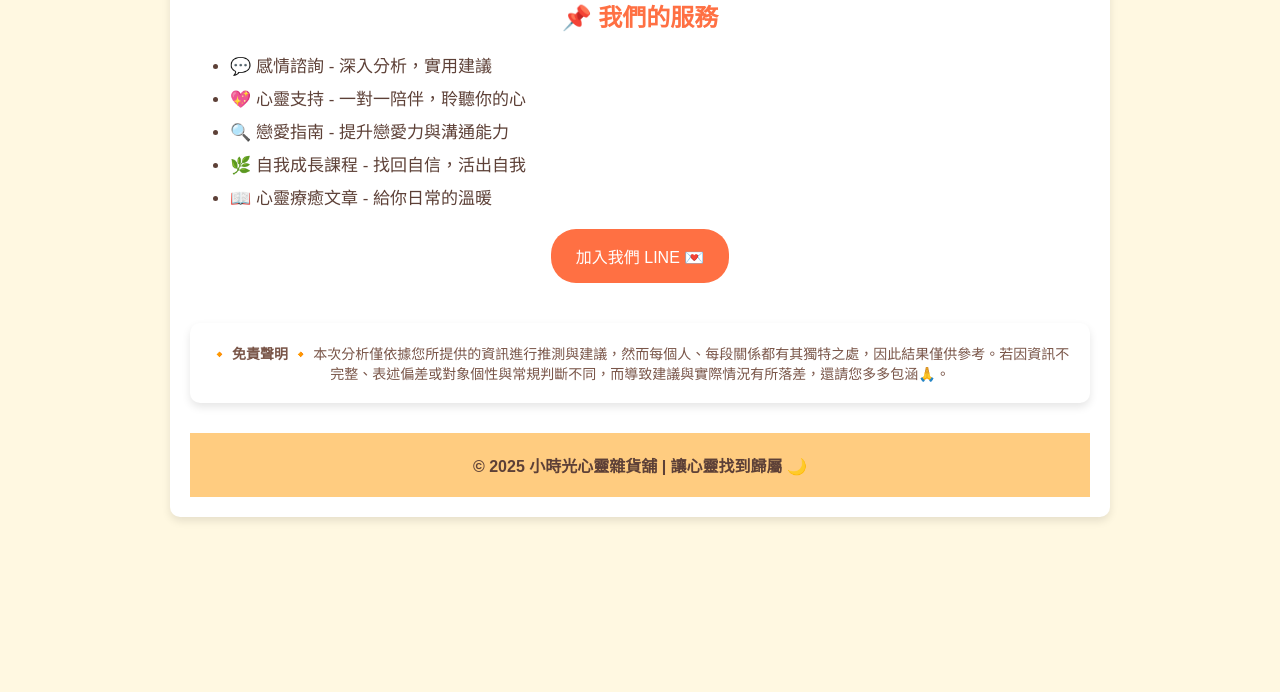
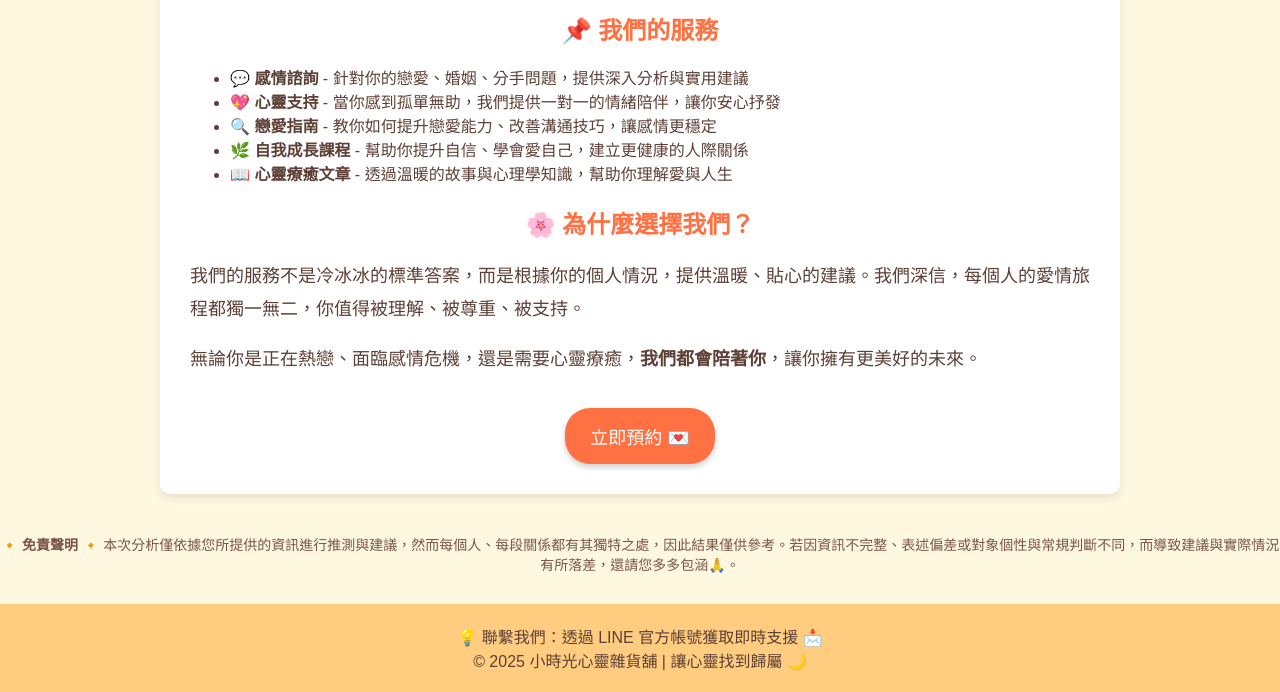
Before and after one commit to ImTimeTW/my-times, a plain HTML site: page index.html in a window 1280 px wide. Shown: the part 332-1024 px from the top of the page. Before the commit the page ends 879 px from the top, so only its background shows below. Drawn offline with Linux system fonts and the light colour scheme.

Commit message:
Add files via upload

```diff
--- a/index.html
+++ b/index.html
@@ -1,20 +1,81 @@
+
 <!DOCTYPE html>
 <html lang="zh-TW">
 <head>
     <meta charset="UTF-8">
     <meta name="viewport" content="width=device-width, initial-scale=1.0">
-  <title>小時光心靈雜貨舖 💖</title>
+    <title>小時光心靈雜貨舖 💖 | 感情諮詢與心靈支持</title>
     <style>
-    body { font-family: Arial, sans-serif; background-color: #fff8e1; color: #5d4037; margin: 0; padding: 0; }
-    header, footer { background-color: #ffcc80; text-align: center; padding: 20px; font-weight: bold; }
-    nav { background-color: #ffe0b2; text-align: center; padding: 15px; }
-    nav a { margin: 0 15px; text-decoration: none; font-size: 18px; color: #d84315; }
-    .container { max-width: 900px; margin: 30px auto; padding: 20px; background: #fff; border-radius: 10px; box-shadow: 0 4px 8px rgba(0,0,0,0.1); }
-    h2 { color: #ff7043; text-align: center; }
-    p { font-size: 18px; line-height: 1.8; }
-    ul li { font-size: 17px; margin-bottom: 8px; }
-    .cta-button { display: block; width: max-content; margin: 20px auto 0; padding: 15px 25px; background: #ff7043; color: white; text-decoration: none; border-radius: 25px; }
-    .cta-button:hover { background: #e64a19; }
+        body {
+            font-family: 'Arial', sans-serif;
+            background-color: #fff8e1;
+            color: #5d4037;
+            margin: 0;
+            padding: 0;
+            text-align: center;
+        }
+        header {
+            background-color: #ffcc80;
+            padding: 20px;
+            font-size: 26px;
+            font-weight: bold;
+        }
+        nav {
+            background-color: #ffe0b2;
+            padding: 15px;
+        }
+        nav a {
+            margin: 0 15px;
+            color: #d84315;
+            text-decoration: none;
+            font-size: 18px;
+        }
+        nav a:hover {
+            text-decoration: underline;
+        }
+        .container {
+            max-width: 900px;
+            margin: 20px auto;
+            padding: 30px;
+            background: #ffffff;
+            box-shadow: 0 4px 8px rgba(0,0,0,0.1);
+            border-radius: 10px;
+            text-align: left;
+        }
+        h2 {
+            color: #ff7043;
+            text-align: center;
+        }
+        p {
+            line-height: 1.8;
+            font-size: 18px;
+        }
+        .cta-button {
+            display: inline-block;
+            padding: 15px 25px;
+            background: #ff7043;
+            color: white;
+            text-decoration: none;
+            font-size: 18px;
+            border-radius: 25px;
+            margin-top: 15px;
+            box-shadow: 0 3px 6px rgba(0,0,0,0.2);
+        }
+        .cta-button:hover {
+            background: #e64a19;
+        }
+        footer {
+            margin-top: 30px;
+            padding: 20px;
+            background: #ffcc80;
+            text-align: center;
+        }
+        .disclaimer {
+            margin-top: 40px;
+            font-size: 14px;
+            color: #795548;
+            text-align: center;
+        }
     </style>
 </head>
 <body>
@@ -26,21 +87,28 @@
     </nav>
     <div class="container">
         <h2>✨ 讓我們陪伴你的心 ✨</h2>
-    <p>在這個快節奏的時代，感情與心靈的困惑時常讓人感到無助。我們深知，每段關係的經營都需要用心，而當你迷惘、不知所措的時候，小時光心靈雜貨舖會陪在你身邊，給你溫暖與指引。</p>
+        <p>在這個快節奏的時代，感情與心靈的困惑時常讓人感到無助。我們深知，每段關係的經營都需要用心，而當你迷惘、不知所措的時候，<strong>小時光心靈雜貨舖</strong>會陪在你身邊，給你溫暖與指引。</p>
         <h2>📌 我們的服務</h2>
         <ul>
-      <li>💬 感情諮詢 - 深入分析，實用建議</li>
-      <li>💖 心靈支持 - 一對一陪伴，聆聽你的心</li>
-      <li>🔍 戀愛指南 - 提升戀愛力與溝通能力</li>
-      <li>🌿 自我成長課程 - 找回自信，活出自我</li>
-      <li>📖 心靈療癒文章 - 給你日常的溫暖</li>
+            <li><strong>💬 感情諮詢</strong> - 針對你的戀愛、婚姻、分手問題，提供深入分析與實用建議</li>
+            <li><strong>💖 心靈支持</strong> - 當你感到孤單無助，我們提供一對一的情緒陪伴，讓你安心抒發</li>
+            <li><strong>🔍 戀愛指南</strong> - 教你如何提升戀愛能力、改善溝通技巧，讓感情更穩定</li>
+            <li><strong>🌿 自我成長課程</strong> - 幫助你提升自信、學會愛自己，建立更健康的人際關係</li>
+            <li><strong>📖 心靈療癒文章</strong> - 透過溫暖的故事與心理學知識，幫助你理解愛與人生</li>
         </ul>
-    <a href="https://line.me/ti/p/@630wabbi" class="cta-button">加入我們 LINE 💌</a>
-
-  <div class="container" style="margin-top: 40px; font-size: 14px; text-align: center; color: #795548;">
+        <h2>🌸 為什麼選擇我們？</h2>
+        <p>我們的服務不是冷冰冰的標準答案，而是根據你的個人情況，提供溫暖、貼心的建議。我們深信，每個人的愛情旅程都獨一無二，你值得被理解、被尊重、被支持。</p>
+        <p>無論你是正在熱戀、面臨感情危機，還是需要心靈療癒，<strong>我們都會陪著你</strong>，讓你擁有更美好的未來。</p>
+        <div style="text-align: center;">
+            <a href="https://line.me/ti/p/@630wabbi" class="cta-button">立即預約 💌</a>
+        </div>
+    </div>
+    <div class="disclaimer">
         🔸 <strong>免責聲明</strong> 🔸 本次分析僅依據您所提供的資訊進行推測與建議，然而每個人、每段關係都有其獨特之處，因此結果僅供參考。若因資訊不完整、表述偏差或對象個性與常規判斷不同，而導致建議與實際情況有所落差，還請您多多包涵🙏。
     </div>
-
-  <footer>© 2025 小時光心靈雜貨舖 | 讓心靈找到歸屬 🌙</footer>
+    <footer>
+        💡 聯繫我們：透過 LINE 官方帳號獲取即時支援 📩<br>
+        © 2025 小時光心靈雜貨舖 | 讓心靈找到歸屬 🌙
+    </footer>
 </body>
 </html>
```
Lines whose indentation alone changed are shown as unchanged.
